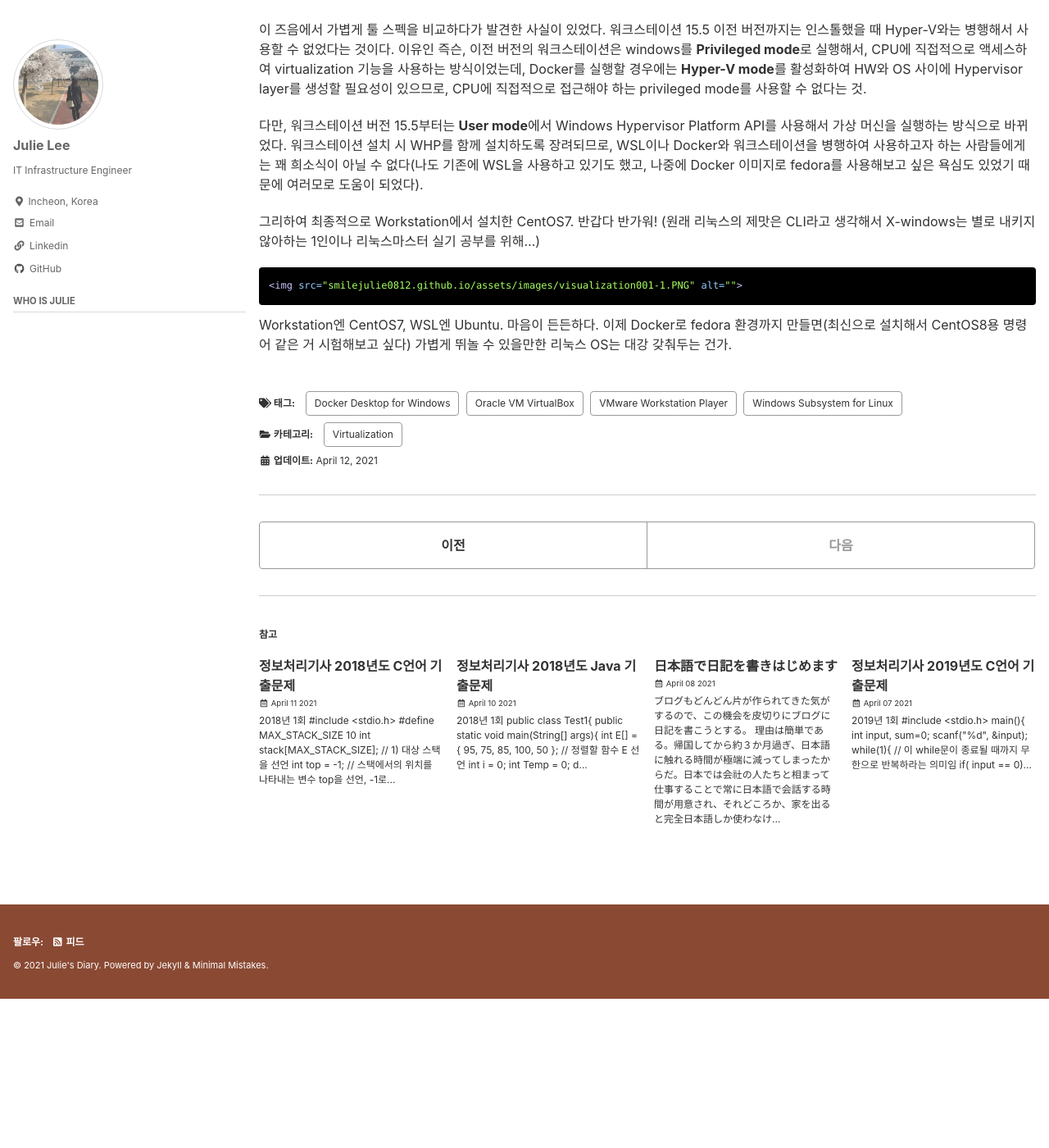
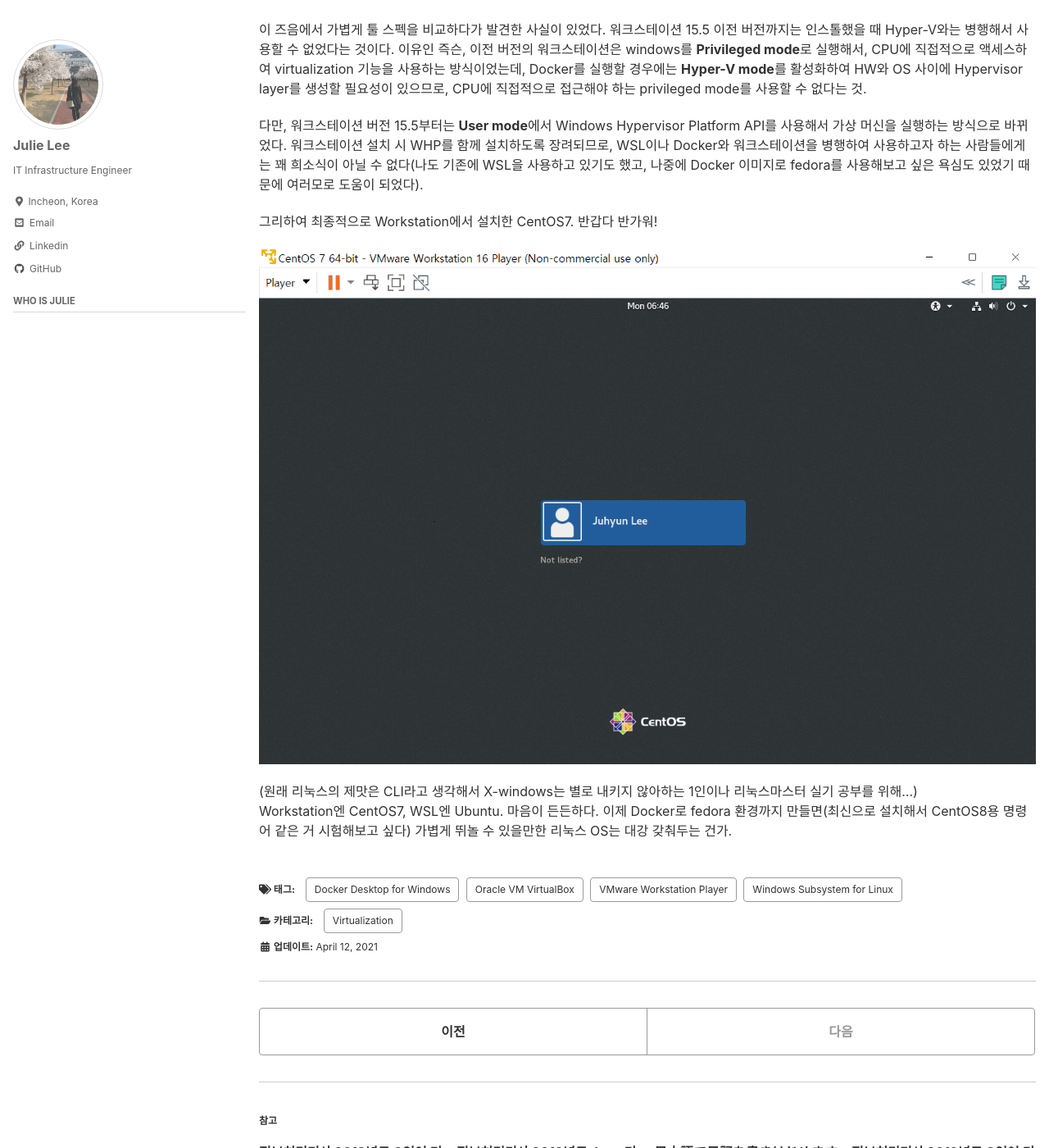
Before and after one commit to smilejulie0812/smilejulie0812.github.io, a Jekyll site: the page built from _posts/2021-04-12-virtualization001.md, in a window 1280 px wide and 1400 px high, scrolled down 716 px. Shown: the whole window at 82% size. Built offline with Jekyll 4.4.1, drawn with Linux system fonts in a browser that asks for light colours; cached includes are drawn as plain includes; before the commit the page ends 1934 px from its top, so only the background shows below that.

Commit message:
Update 2021-04-12-virtualization001.md

````diff
--- a/_posts/2021-04-12-virtualization001.md
+++ b/_posts/2021-04-12-virtualization001.md
@@ -38,10 +38,9 @@ Docker를 실행할 경우에는 **Hyper-V mode**를 활성화하여 HW와 OS
 WSL이나 Docker와 워크스테이션을 병행하여 사용하고자 하는 사람들에게는 꽤 희소식이 아닐 수 없다(나도 기존에 WSL을 사용하고 있기도 했고, 나중에 Docker 이미지로 fedora를 사용해보고 싶은 욕심도 있었기 때문에 여러모로 도움이 되었다).
 
 그리하여 최종적으로 Workstation에서 설치한 CentOS7. 반갑다 반가워!
+
+
+{% raw %}<img src="https://smilejulie0812.github.io/assets/images/visualization001-1.PNG" alt="">{% endraw %}
+
 (원래 리눅스의 제맛은 CLI라고 생각해서 X-windows는 별로 내키지 않아하는 1인이나 리눅스마스터 실기 공부를 위해...)
-
-```html
-{% raw %}<img src="smilejulie0812.github.io/assets/images/visualization001-1.PNG" alt="">{% endraw %}
-```
-
 Workstation엔 CentOS7, WSL엔 Ubuntu. 마음이 든든하다. 이제 Docker로 fedora 환경까지 만들면(최신으로 설치해서 CentOS8용 명령어 같은 거 시험해보고 싶다) 가볍게 뛰놀 수 있을만한 리눅스 OS는 대강 갖춰두는 건가.
````
